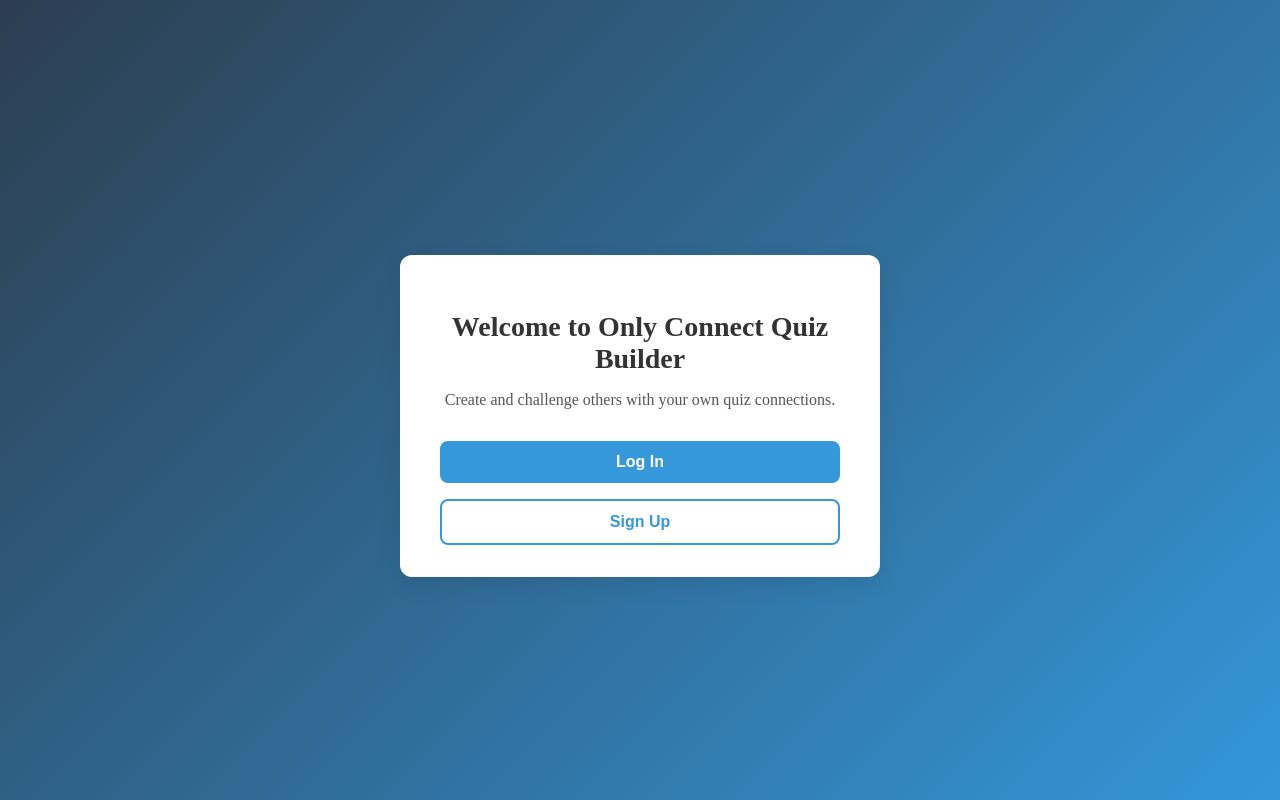
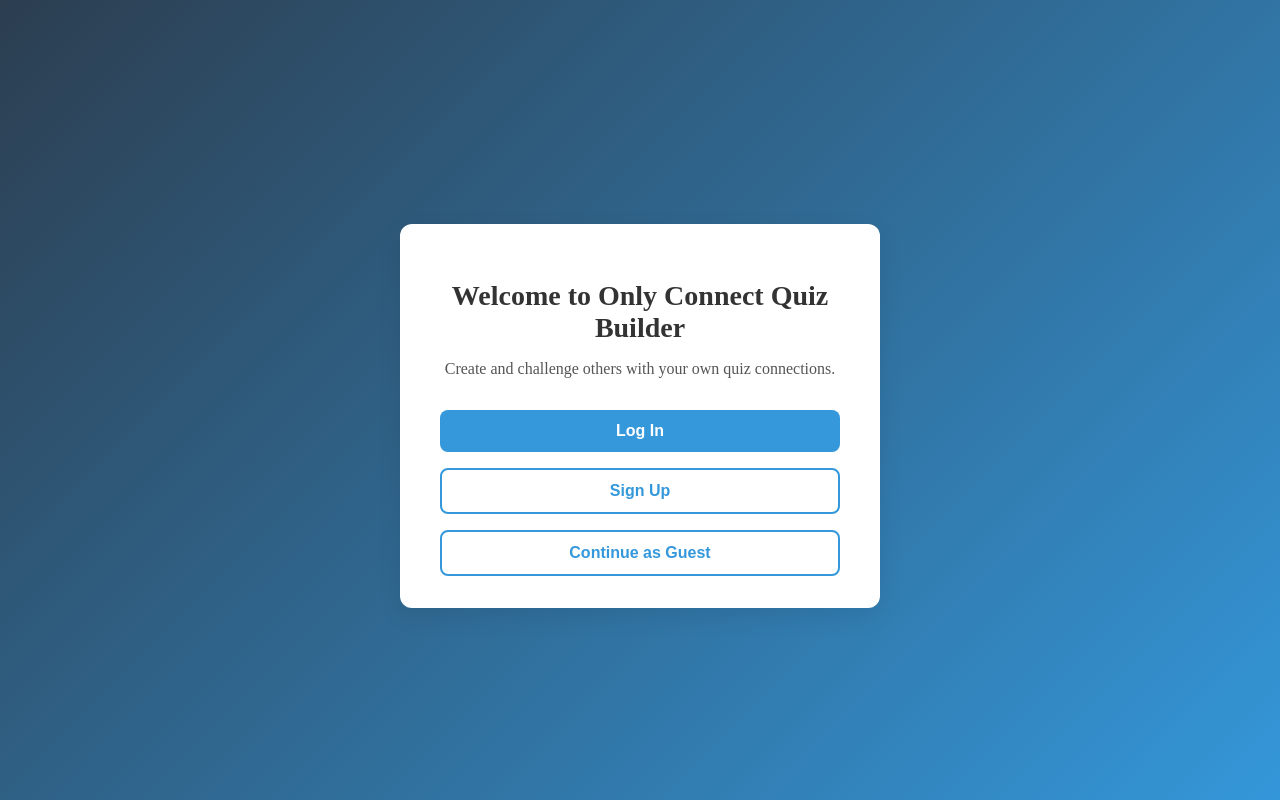
Before and after one commit to Kyle-Wearing/only-connect, a React (Vite) app: page / in a window 1280 px wide. Built offline with nearby package versions, Linux system fonts and the light colour scheme.

Commit message:
option to go to home without logging in

```diff
--- a/src/components/Default.jsx
+++ b/src/components/Default.jsx
@@ -1,6 +1,6 @@
 import React from "react";
 import { useNavigate } from "react-router-dom";
-import "../styles/Home.css";
+import "../styles/Default.css";
 
 export function Default() {
   const navigate = useNavigate();
@@ -17,6 +17,9 @@ export function Default() {
           <button className="secondary" onClick={() => navigate("/signup")}>
             Sign Up
           </button>
+          <button className="guest-button" onClick={() => navigate("/home")}>
+            Continue as Guest
+          </button>
         </div>
       </div>
     </div>
--- /dev/null
+++ b/src/components/Home.jsx
@@ -0,0 +1 @@
+export function Home() {}
--- a/src/components/Login.jsx
+++ b/src/components/Login.jsx
@@ -1,6 +1,6 @@
 import React, { useState } from "react";
 import "../styles/Login.css";
-import { Link } from "react-router-dom";
+import { Link, useNavigate } from "react-router-dom";
 import { faEye, faEyeSlash } from "@fortawesome/free-solid-svg-icons";
 import { FontAwesomeIcon } from "@fortawesome/react-fontawesome";
 import { logIn } from "../../api";
@@ -12,6 +12,7 @@ export function Login() {
   });
   const [showPassword, setShowPassword] = useState(false);
   const [error, setError] = useState("");
+  const navigate = useNavigate();
 
   const handleChange = (e) => {
     setCredentials({ ...credentials, [e.target.name]: e.target.value });
@@ -23,6 +24,7 @@ export function Login() {
     const user = await logIn(credentials);
     if (user.status === 200) {
       sessionStorage.setItem("user_id", user.userId);
+      navigate("/home");
     } else {
       setError(user.msg);
     }
@@ -75,6 +77,9 @@ export function Login() {
         <p className="login-switch">
           Don't have an account? <Link to="/sign-up">Sign up</Link>
         </p>
+        <p className="signup-switch">
+          <Link to="/home">Continue as Guest?</Link>
+        </p>
       </form>
     </div>
   );
--- a/src/components/SignUp.jsx
+++ b/src/components/SignUp.jsx
@@ -1,6 +1,6 @@
 import React, { useState } from "react";
 import "../styles/SignUp.css";
-import { Link } from "react-router-dom";
+import { Link, useNavigate } from "react-router-dom";
 import { faEye, faEyeSlash } from "@fortawesome/free-solid-svg-icons";
 import { FontAwesomeIcon } from "@fortawesome/react-fontawesome";
 import { signUp } from "../../api";
@@ -13,6 +13,7 @@ export function SignUp() {
   });
   const [showPassword, setShowPassword] = useState(false);
   const [error, setError] = useState("");
+  const navigate = useNavigate();
 
   const handleChange = (e) => {
     setFormData({ ...formData, [e.target.name]: e.target.value });
@@ -25,6 +26,7 @@ export function SignUp() {
       const response = await signUp(formData);
       if (response.status === 201) {
         sessionStorage.setItem("user_id", response.user_id);
+        navigate("/home");
       } else if (response.status === 409) {
         setError("Username Already Exists");
       } else {
@@ -96,6 +98,9 @@ export function SignUp() {
         <p className="signup-switch">
           Already have an account? <Link to="/login">Log in</Link>
         </p>
+        <p className="signup-switch">
+          <Link to="/home">Continue as Guest?</Link>
+        </p>
       </form>
     </div>
   );
--- a/src/styles/Home.css
+++ b/src/styles/Default.css
@@ -69,3 +69,19 @@ button.secondary {
 button.secondary:hover {
   background-color: #ecf5fb;
 }
+
+.guest-button {
+  padding: 0.75rem 1rem;
+  font-size: 1rem;
+  border-radius: 8px;
+  border: 2px solid #3498db;
+  background-color: transparent;
+  color: #3498db;
+  font-weight: bold;
+  cursor: pointer;
+  transition: background-color 0.3s ease;
+}
+
+.guest-button:hover {
+  background-color: #ecf5fb;
+}
```
